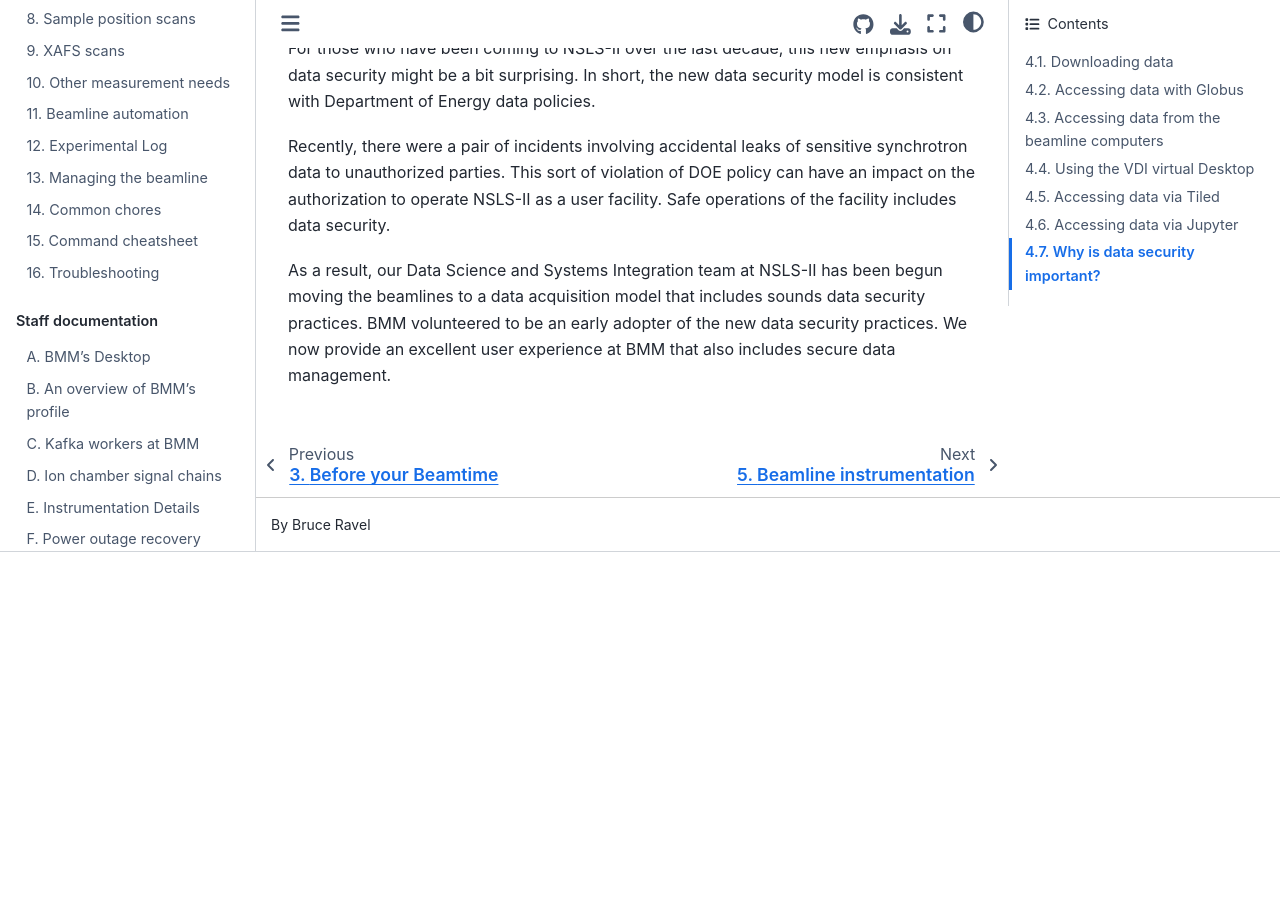
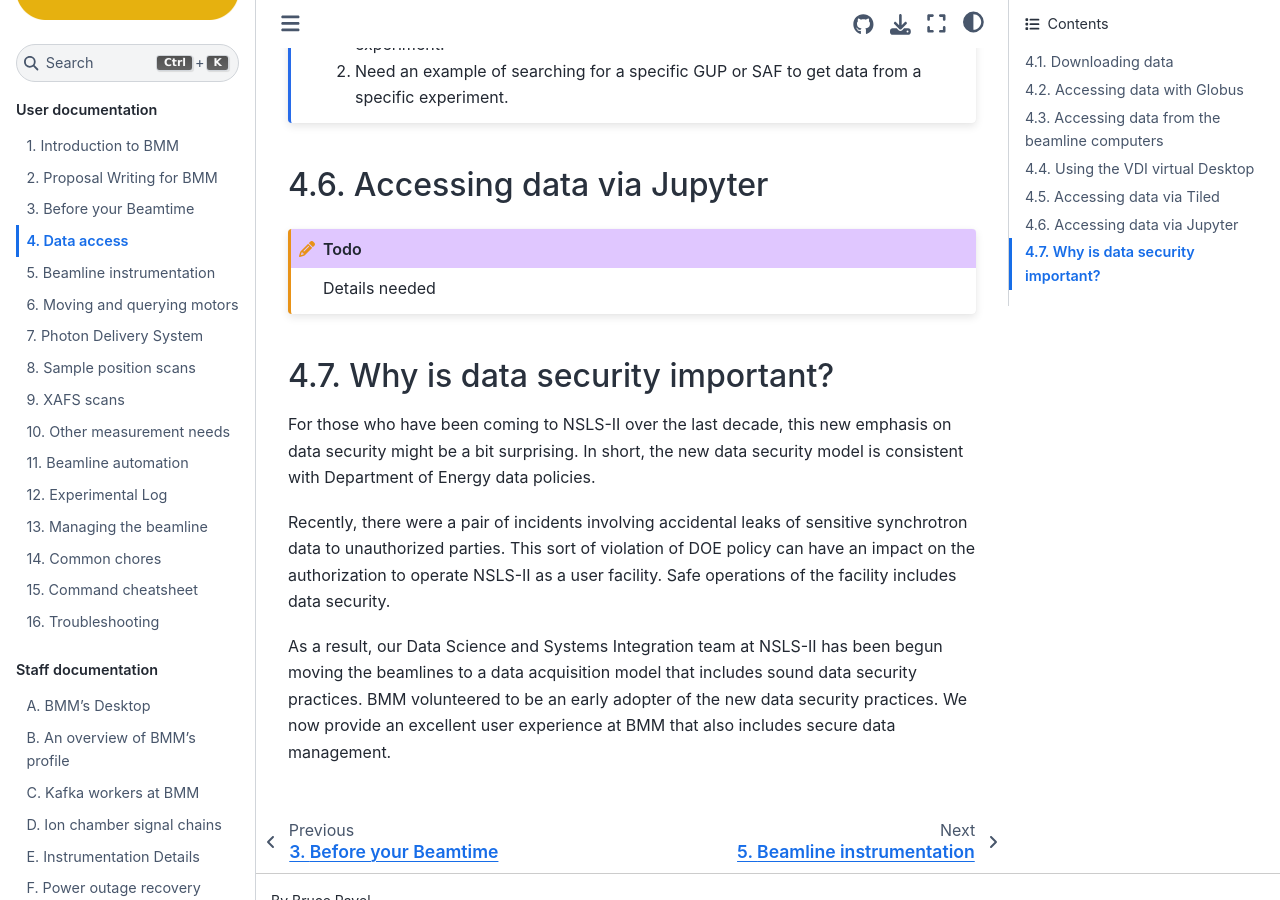
Before and after one commit to NSLS-II-BMM/BeamlineManual, a Sphinx documentation site: the page built from docs/data.rst, in a window 1280 px wide and 900 px high, scrolled down 8790 px. Built offline with Sphinx 7.4.7 and the Sphinx Book theme 1.1.4, drawn with Linux system fonts in a browser that asks for light colours; before the commit the page ends 9342 px from its top, so only the background shows below that; some of the changed text lies outside the part shown.

Commit message:
several typos in data.rst + outline use of VDI

```diff
--- a/docs/data.rst
+++ b/docs/data.rst
@@ -227,8 +227,9 @@
 Globus is an option.
 
 To use Globus, you must transfer data to a Globus endpoint at your
-institution to which you have access.  Alternately, you can run
-`Globus Connect Personal (GCP)
+institution to which you have access.
+
+Alternately, you can run `Globus Connect Personal (GCP)
 <https://app.globus.org/collections/gcp>`__ on your own computer.
 Follow the download and installation instructions and start an
 instance of GCP on your computer.
@@ -416,7 +431,7 @@
 
 As a result, our Data Science and Systems Integration team at NSLS-II
 has been begun moving the beamlines to a data acquisition model that
-includes sounds data security practices.  BMM volunteered to be an
+includes sound data security practices.  BMM volunteered to be an
 early adopter of the new data security practices.  We now provide an
 excellent user experience at BMM that also includes secure data
 management.
```
Also changed, not shown: other parts of docs/data.rst (+16 -2 lines).
